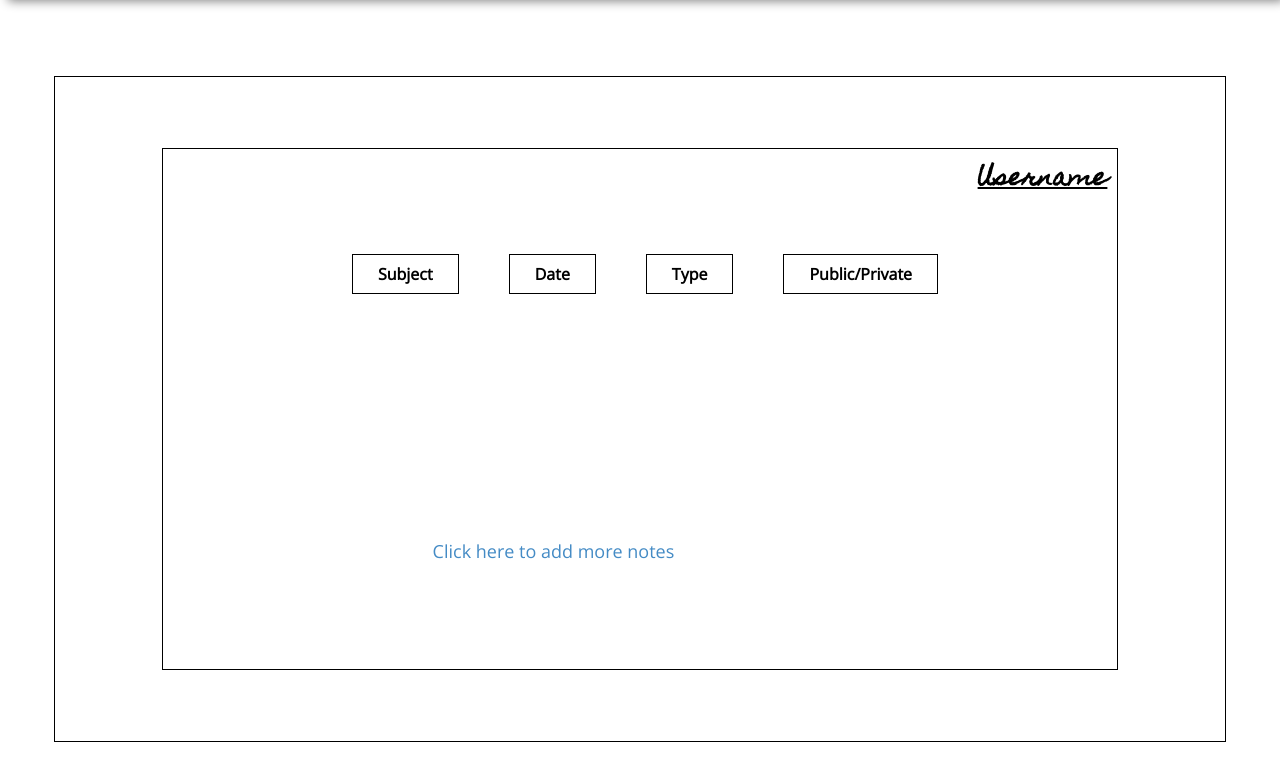
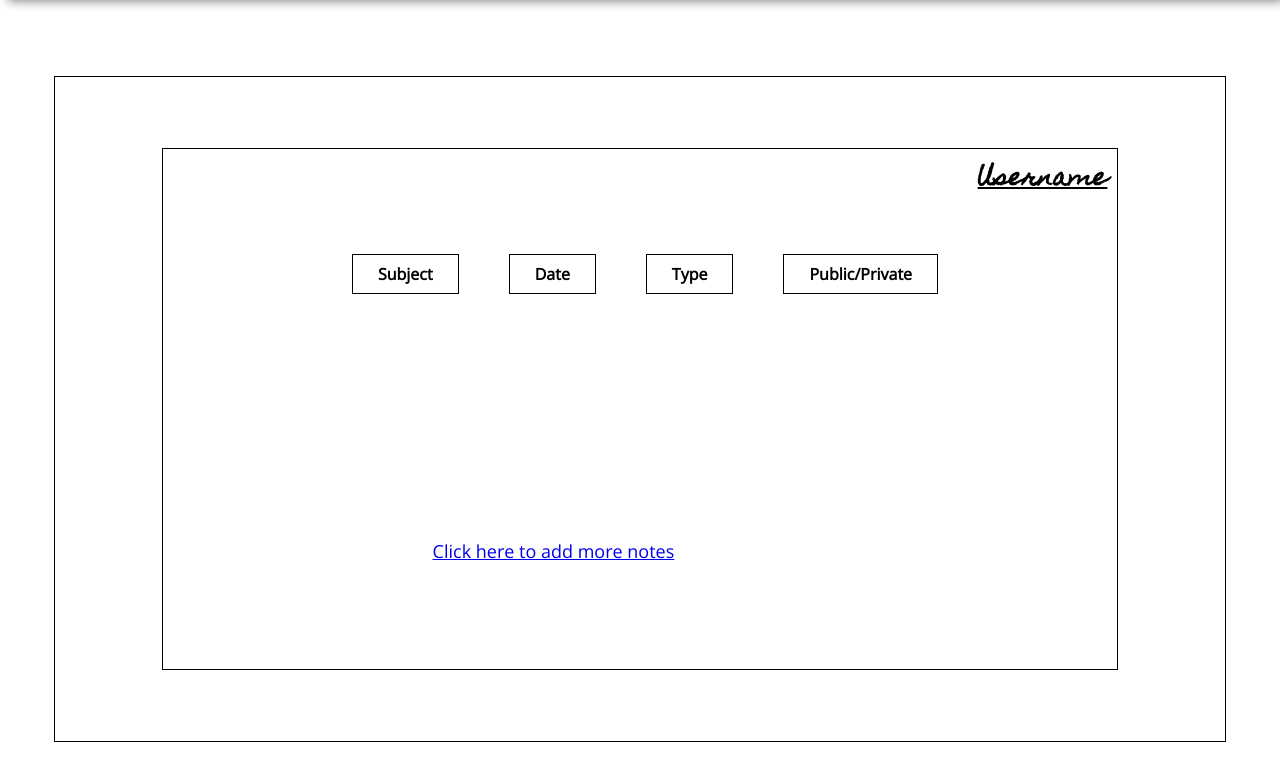
Before and after one commit to jnewby91/bibleNoteTakingApp, a website: page public/my_notes.html in a window 1280 px wide. Shown: the part 90-870 px from the top of the page. Drawn offline with nearby package versions, Linux system fonts and the light colour scheme.

Commit message:
Corrects changes on HTML pages

```diff
--- a/public/my_notes.html
+++ b/public/my_notes.html
@@ -28,8 +28,9 @@
                     <th>Type</th>
                     <th>Public/Private</th>
                 </table>
+                <span class="more_notes"><a href="./create_note.html">Click here to add more notes</a>
+            </span>
 
-            <span class="more_notes"<p>Click here to add more notes</p> </span>
 
             </div>
         </main>
```
Also changed, not shown: public/index.html (+1 -0 lines).
